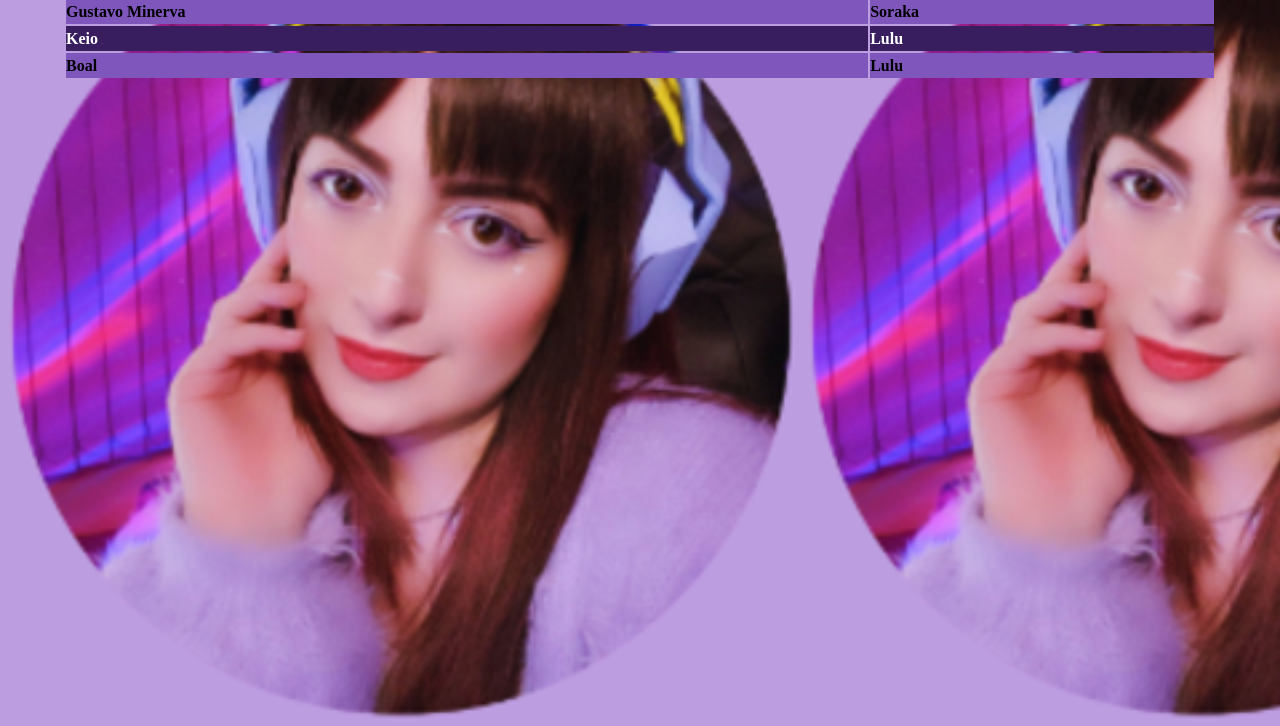
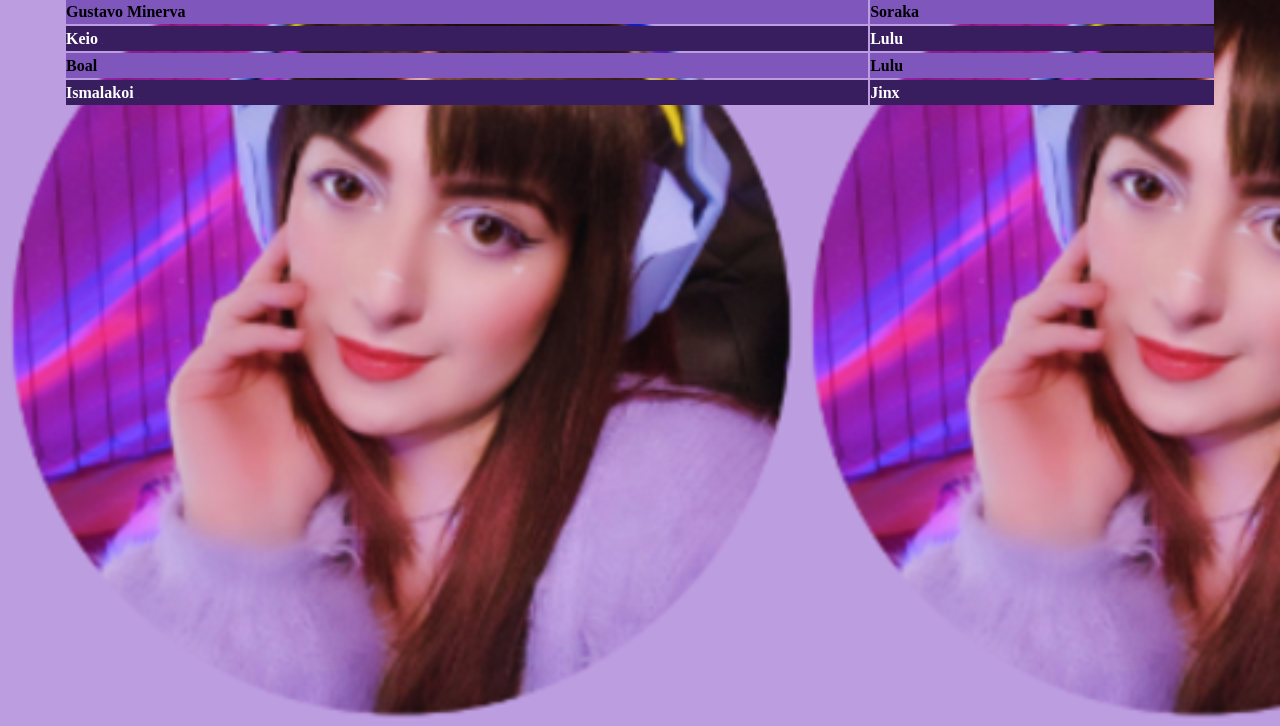
Before and after one commit to QuirneeH/IsaWins, a plain HTML site: page index.html in a window 1280 px wide. Shown: the part 74-800 px from the top of the page. Drawn offline with Linux system fonts and the light colour scheme.

Commit message:
modified:   index.html

```diff
--- a/index.html
+++ b/index.html
@@ -40,6 +40,15 @@
                 <td>Boal</td>
                 <td>Lulu</td>
             </tbody>
+
+            <tbody>
+                <td>
+                    <a class="twitch-link" href="https://www.twitch.tv/ismalakoi">
+                        Ismalakoi <i class="fa fa-external-link"></i>
+                    </a>
+                </td>
+                <td>Jinx</td>
+            </tbody>
         </table>
     </section>
 </body>
```
